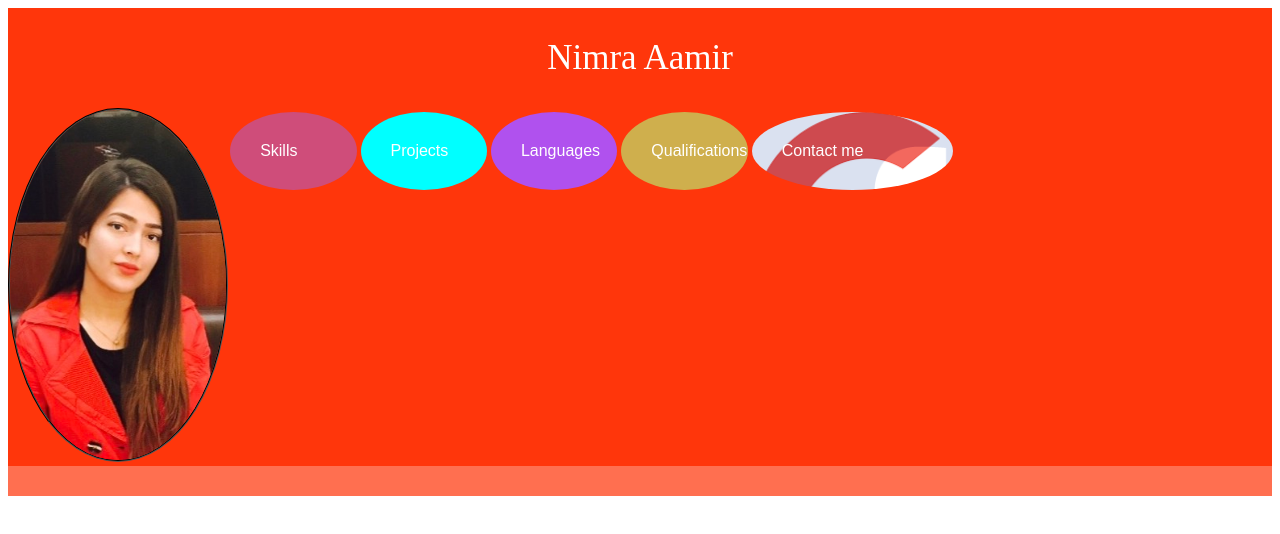
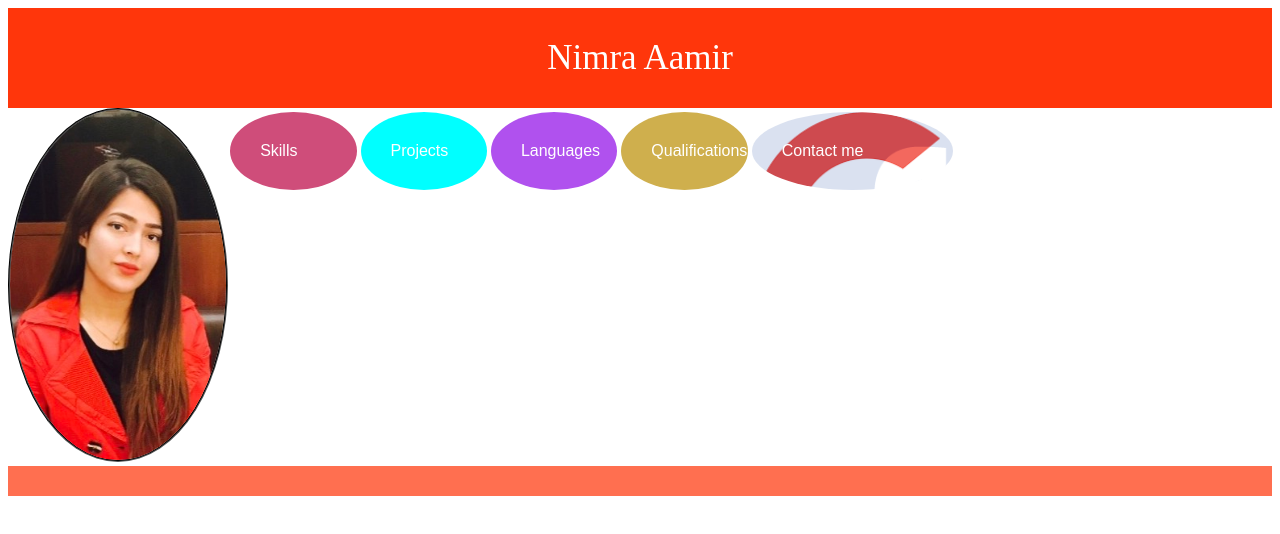
Before and after one commit to nimraaamir/nimraaamir3, a plain HTML site: page index.html in a window 1280 px wide. Drawn offline with Linux system fonts and the light colour scheme.

Commit message:
Update index.html

```diff
--- a/index.html
+++ b/index.html
@@ -93,7 +93,7 @@
     section {
         display: -webkit-flex;
         display: flex;
-        background-color: #FF360B;
+        background-color: white;
     }
 
 
```
